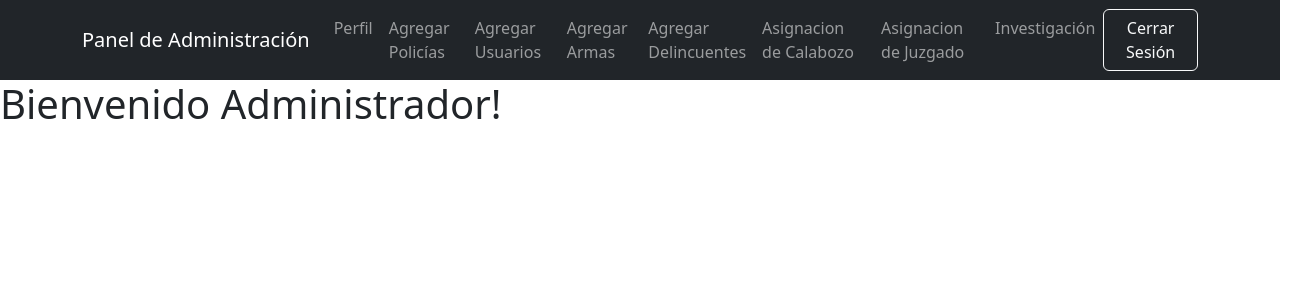
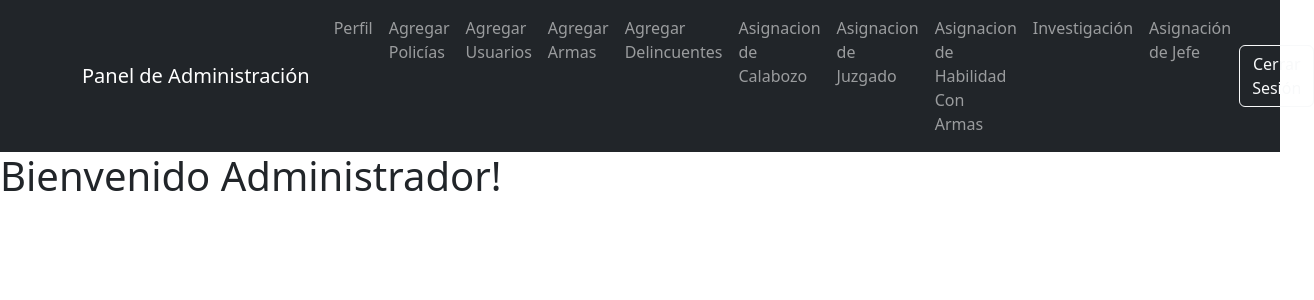
Before and after one commit to palomagt05/comisaria, a React (Create React App) app in the folder frontend/: page /admin in a window 1280 px wide. Shown: the top 300 px of the page, 1314 px wide, since content can reach past the window. Built offline with nearby package versions, Linux system fonts and the light colour scheme; sample sign-in values are in the browser's storage.

Commit message:
Frontend-View- Agregscion de rutas en la barra de navegación la de jefes y habilidades

```diff
--- a/frontend/src/view/AdminView.js
+++ b/frontend/src/view/AdminView.js
@@ -9,6 +9,7 @@ import AssignDelincuenteView from './AssignDelincuenteView';
 import RegistroCasoView from './RegistroCasoView';
 import InsertarHabilidadView from './HabilidadView';
 import InsertarInvestigacionView from './InvestigacionView';
+import InsertarJefeView from './InsertarJefeView';
 
 const AdminView = () => {
     const navigate = useNavigate();
@@ -49,6 +50,9 @@ const AdminView = () => {
     const handleinvestigacion = () => {
         setView('investigacion');
     };
+    const handlejefe = () => {
+        setView('jefe');
+    };
     return (
         <div>
             <Navbar bg="dark" variant="dark" expand="lg">
@@ -64,7 +68,9 @@ const AdminView = () => {
                             <Nav.Link onClick={handleAddDelincuente}>Agregar Delincuentes</Nav.Link>
                             <Nav.Link onClick={handleAssingDelincuente}>Asignacion de Calabozo</Nav.Link>
                             <Nav.Link onClick={handleCasoDelincuente}>Asignacion de Juzgado</Nav.Link>
+                            <Nav.Link onClick={handleHabilidad}>Asignacion de Habilidad Con Armas</Nav.Link>
                             <Nav.Link onClick={handleinvestigacion}>Investigación</Nav.Link>
+                            <Nav.Link onClick={handlejefe}>Asignación de Jefe</Nav.Link>
 
                         </Nav>
                         <Button variant="outline-light" onClick={handleLogout}>Cerrar Sesión</Button>
@@ -81,6 +87,7 @@ const AdminView = () => {
                 {view === 'casoDelincuente' && <RegistroCasoView/>}
                 {view === 'habilidad' && <InsertarHabilidadView/>}
                 {view === 'investigacion' && <InsertarInvestigacionView/>}
+                {view === 'jefe' && <InsertarJefeView/>}
             </div>
         </div>
     );
```
